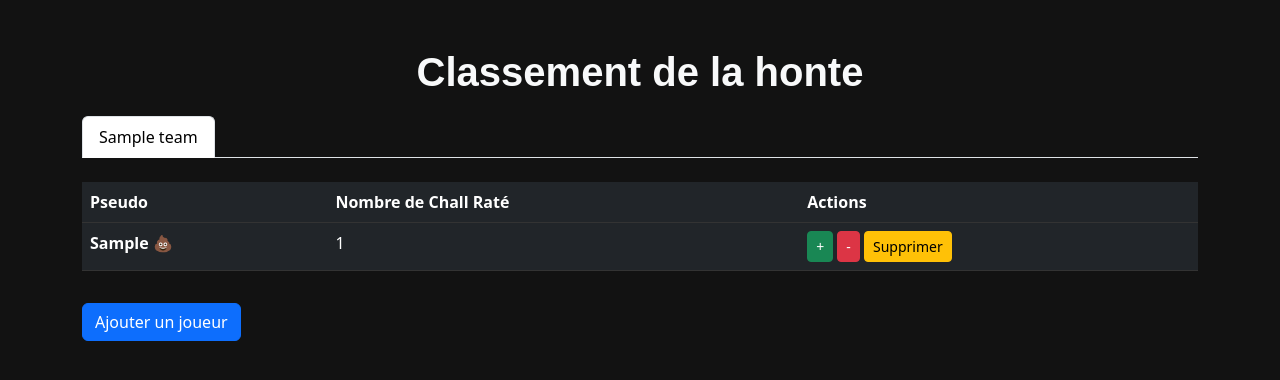
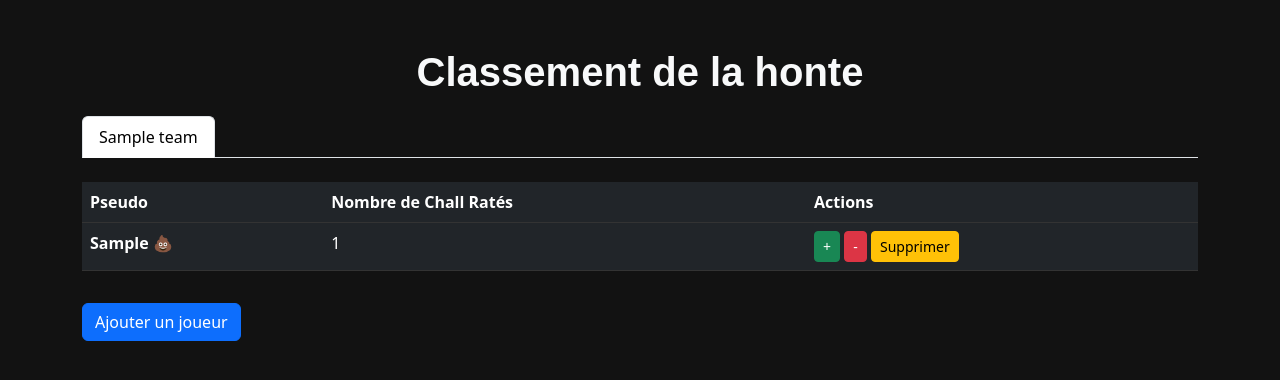
Before and after one commit to LaDistance/DofuShame, a Flask app: page / in a window 1280 px wide. Shown: the top 380 px of the page. Run offline with Flask 3, Linux system fonts and the light colour scheme; tables that the repository leaves empty hold one stand-in row (values such as "Sample post").

Commit message:
fixed typo

```diff
--- a/templates/scoreboard.html
+++ b/templates/scoreboard.html
@@ -2,7 +2,7 @@
 <html lang="en">
 <head>
     <meta charset="UTF-8">
-    <title>Challenge Raté Scoreboard</title>
+    <title>Challenge Ratés Scoreboard</title>
     <!-- Bootstrap CSS -->
     <link
         href="https://cdn.jsdelivr.net/npm/bootstrap@5.3.0-alpha3/dist/css/bootstrap.min.css"
@@ -48,7 +48,7 @@
                     <thead>
                         <tr>
                             <th scope="col">Pseudo</th>
-                            <th scope="col">Nombre de Chall Raté</th>
+                            <th scope="col">Nombre de Chall Ratés</th>
                             <th scope="col">Actions</th>
                         </tr>
                     </thead>
```
